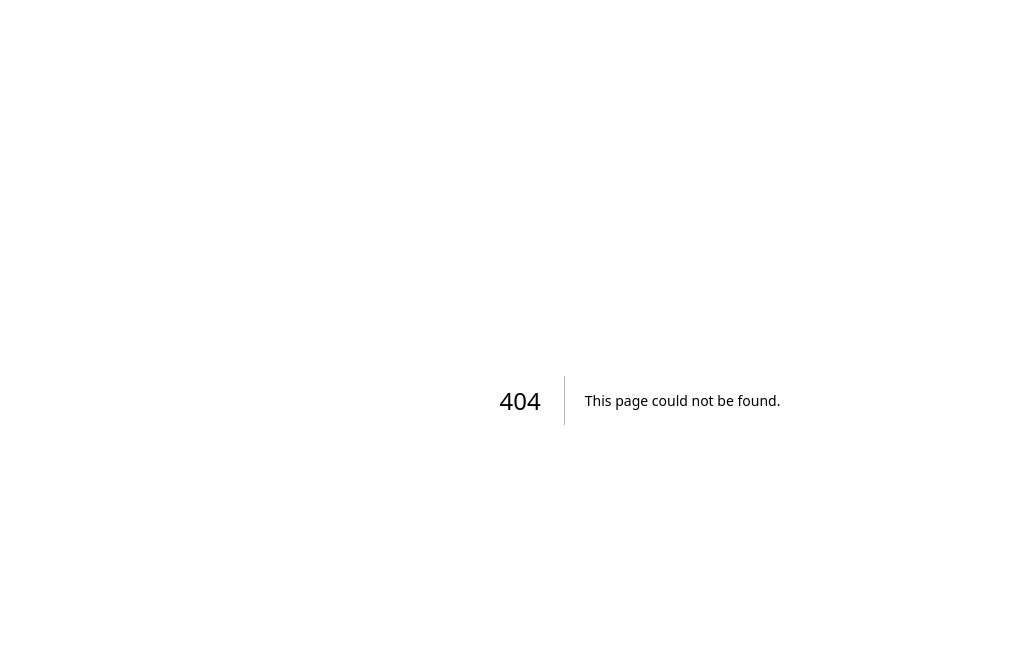
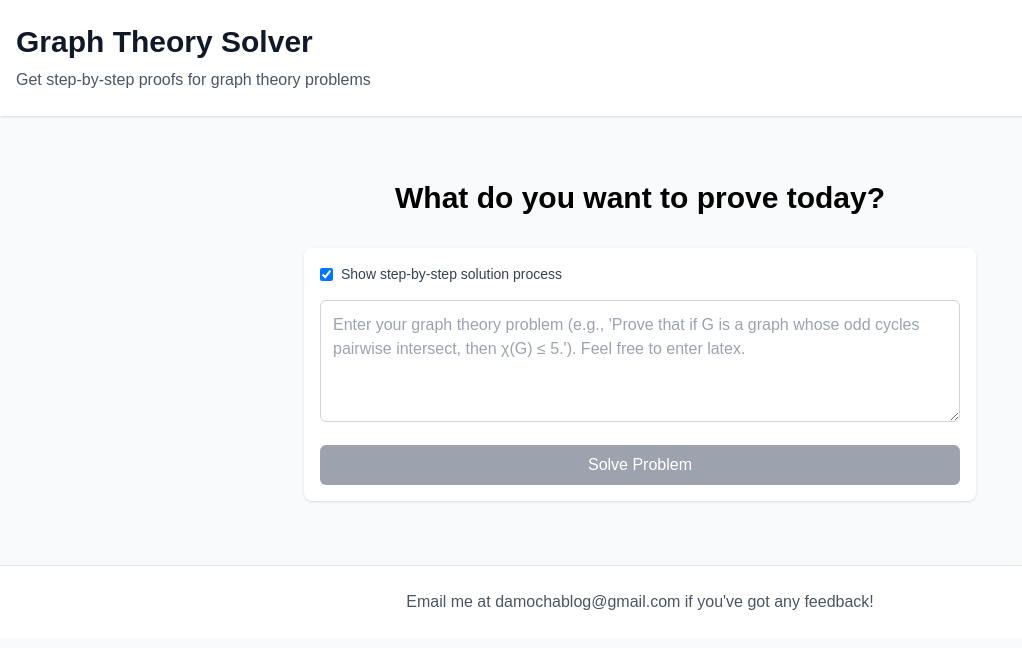
Before and after one commit to marvisbot/personal-website, a Next.js app: page /graph-theory in a window 1280 px wide. Before the commit this address had no page. Shown: the top 648 px of the page, without its empty margins (0-1022 px from the left). Built offline with nearby package versions, Linux system fonts and the light colour scheme.

Commit message:
Added problem input

```diff
--- /dev/null
+++ b/app/graph-theory/layout.tsx
@@ -0,0 +1,37 @@
+import { Metadata } from 'next';
+
+export const metadata: Metadata = {
+  title: 'Graph Theory Solver',
+  description: 'Interactive graph theory problem solver using AI-powered proof generation',
+};
+
+export default function GraphTheoryLayout({
+  children,
+}: {
+  children: React.ReactNode;
+}) {
+  return (
+    <div className="min-h-screen bg-gray-50">
+      <header className="bg-white shadow">
+        <div className="container mx-auto py-6 px-4">
+          <h1 className="text-3xl font-bold text-gray-900">
+            Graph Theory Solver
+          </h1>
+          <p className="mt-2 text-gray-600">
+            Get step-by-step proofs for graph theory problems
+          </p>
+        </div>
+      </header>
+
+      <div className="container mx-auto py-8 px-4">
+        {children}
+      </div>
+
+      <footer className="bg-white border-t mt-auto">
+        <div className="container mx-auto py-6 px-4 text-center text-gray-600">
+          <p>Email me at damochablog@gmail.com if you've got any feedback!</p>
+        </div>
+      </footer>
+    </div>
+  );
+}
--- /dev/null
+++ b/app/graph-theory/page.tsx
@@ -0,0 +1,81 @@
+'use client';
+
+import { useState } from 'react';
+import { ProblemInput } from '@/components/graph-theory/ProblemInput';
+import { Session, CreateSessionRequest } from '@/types/graph-theory';
+
+export default function GraphTheoryPage() {
+  const [session, setSession] = useState<Session | null>(null);
+  const [isLoading, setIsLoading] = useState(false);
+  const [error, setError] = useState<string | null>(null);
+
+  const handleCreateSession = async (request: CreateSessionRequest) => {
+    setIsLoading(true);
+    setError(null);
+
+    try {
+      const response = await fetch('/api/graph-theory/session', {
+        method: 'POST',
+        headers: {
+          'Content-Type': 'application/json',
+        },
+        body: JSON.stringify(request),
+      });
+
+      if (!response.ok) {
+        throw new Error('Failed to create session');
+      }
+
+      const data = await response.json();
+      setSession(data.session);
+
+      // Set up SSE connection once we have a session
+      if (data.session.id) {
+        const eventSource = new EventSource(`/api/graph-theory/session/${data.session.id}`);
+
+        eventSource.onmessage = (event) => {
+          const message = JSON.parse(event.data);
+          setSession(prev => prev ? {
+            ...prev,
+            messages: [...prev.messages, message]
+          } : null);
+        };
+
+        eventSource.onerror = () => {
+          eventSource.close();
+        };
+      }
+    } catch (err) {
+      setError(err instanceof Error ? err.message : 'An error occurred');
+    } finally {
+      setIsLoading(false);
+    }
+  };
+
+  return (
+    <main className="container mx-auto py-8 px-4">
+      <h1 className="text-3xl font-bold text-center mb-8 text-black">
+        What do you want to prove today?
+      </h1>
+
+      {!session && (
+        <ProblemInput onSubmit={handleCreateSession} isLoading={isLoading} />
+      )}
+
+      {error && (
+        <div className="mt-4 p-4 bg-red-100 text-red-700 rounded-md">
+          {error}
+        </div>
+      )}
+
+      {session && (
+        <div className="mt-8">
+          {/* We'll add MessagePanel component here later */}
+          <pre className="bg-gray-100 p-4 rounded-md">
+            {JSON.stringify(session, null, 2)}
+          </pre>
+        </div>
+      )}
+    </main>
+  );
+}
--- a/app/page.tsx
+++ /dev/null
@@ -1,101 +0,0 @@
-import Image from "next/image";
-
-export default function Home() {
-  return (
-    <div className="grid grid-rows-[20px_1fr_20px] items-center justify-items-center min-h-screen p-8 pb-20 gap-16 sm:p-20 font-[family-name:var(--font-geist-sans)]">
-      <main className="flex flex-col gap-8 row-start-2 items-center sm:items-start">
-        <Image
-          className="dark:invert"
-          src="/next.svg"
-          alt="Next.js logo"
-          width={180}
-          height={38}
-          priority
-        />
-        <ol className="list-inside list-decimal text-sm text-center sm:text-left font-[family-name:var(--font-geist-mono)]">
-          <li className="mb-2">
-            Get started by editing{" "}
-            <code className="bg-black/[.05] dark:bg-white/[.06] px-1 py-0.5 rounded font-semibold">
-              app/page.tsx
-            </code>
-            .
-          </li>
-          <li>Save and see your changes instantly.</li>
-        </ol>
-
-        <div className="flex gap-4 items-center flex-col sm:flex-row">
-          <a
-            className="rounded-full border border-solid border-transparent transition-colors flex items-center justify-center bg-foreground text-background gap-2 hover:bg-[#383838] dark:hover:bg-[#ccc] text-sm sm:text-base h-10 sm:h-12 px-4 sm:px-5"
-            href="https://vercel.com/new?utm_source=create-next-app&utm_medium=appdir-template-tw&utm_campaign=create-next-app"
-            target="_blank"
-            rel="noopener noreferrer"
-          >
-            <Image
-              className="dark:invert"
-              src="/vercel.svg"
-              alt="Vercel logomark"
-              width={20}
-              height={20}
-            />
-            Deploy now
-          </a>
-          <a
-            className="rounded-full border border-solid border-black/[.08] dark:border-white/[.145] transition-colors flex items-center justify-center hover:bg-[#f2f2f2] dark:hover:bg-[#1a1a1a] hover:border-transparent text-sm sm:text-base h-10 sm:h-12 px-4 sm:px-5 sm:min-w-44"
-            href="https://nextjs.org/docs?utm_source=create-next-app&utm_medium=appdir-template-tw&utm_campaign=create-next-app"
-            target="_blank"
-            rel="noopener noreferrer"
-          >
-            Read our docs
-          </a>
-        </div>
-      </main>
-      <footer className="row-start-3 flex gap-6 flex-wrap items-center justify-center">
-        <a
-          className="flex items-center gap-2 hover:underline hover:underline-offset-4"
-          href="https://nextjs.org/learn?utm_source=create-next-app&utm_medium=appdir-template-tw&utm_campaign=create-next-app"
-          target="_blank"
-          rel="noopener noreferrer"
-        >
-          <Image
-            aria-hidden
-            src="/file.svg"
-            alt="File icon"
-            width={16}
-            height={16}
-          />
-          Learn
-        </a>
-        <a
-          className="flex items-center gap-2 hover:underline hover:underline-offset-4"
-          href="https://vercel.com/templates?framework=next.js&utm_source=create-next-app&utm_medium=appdir-template-tw&utm_campaign=create-next-app"
-          target="_blank"
-          rel="noopener noreferrer"
-        >
-          <Image
-            aria-hidden
-            src="/window.svg"
-            alt="Window icon"
-            width={16}
-            height={16}
-          />
-          Examples
-        </a>
-        <a
-          className="flex items-center gap-2 hover:underline hover:underline-offset-4"
-          href="https://nextjs.org?utm_source=create-next-app&utm_medium=appdir-template-tw&utm_campaign=create-next-app"
-          target="_blank"
-          rel="noopener noreferrer"
-        >
-          <Image
-            aria-hidden
-            src="/globe.svg"
-            alt="Globe icon"
-            width={16}
-            height={16}
-          />
-          Go to nextjs.org →
-        </a>
-      </footer>
-    </div>
-  );
-}
--- /dev/null
+++ b/components/graph-theory/ProblemInput.tsx
@@ -0,0 +1,64 @@
+// src/components/graph-theory/ProblemInput.tsx
+
+import { useState } from 'react';
+import { CreateSessionRequest } from '@/types/graph-theory';
+
+interface ProblemInputProps {
+  onSubmit: (request: CreateSessionRequest) => void;
+  isLoading?: boolean;
+}
+
+export const ProblemInput = ({ onSubmit, isLoading = false }: ProblemInputProps) => {
+  const [problem, setProblem] = useState('');
+  const [showSteps, setShowSteps] = useState(true);
+
+  const handleSubmit = () => {
+    if (!problem.trim()) return;
+    onSubmit({
+      problem: problem.trim(),
+      showSteps
+    });
+  };
+
+  return (
+    <div className="w-full max-w-2xl mx-auto p-4 bg-white rounded-lg shadow">
+      <div className="space-y-4">
+        <div className="flex items-center space-x-2">
+          <input
+            type="checkbox"
+            id="show-steps"
+            checked={showSteps}
+            onChange={(e) => setShowSteps(e.target.checked)}
+            className="rounded text-blue-600 focus:ring-blue-500"
+          />
+          <label htmlFor="show-steps" className="text-sm text-gray-700">
+            Show step-by-step solution process
+          </label>
+        </div>
+
+        <div>
+          <textarea
+            value={problem}
+            onChange={(e) => setProblem(e.target.value)}
+            placeholder="Enter your graph theory problem (e.g., 'Prove that if G is a graph whose odd cycles pairwise intersect, then χ(G) ≤ 5.'). Feel free to enter latex."
+            rows={4}
+            className="w-full p-3 border border-gray-300 rounded-md focus:ring-2 focus:ring-blue-500 focus:border-blue-500 text-black"
+          />
+        </div>
+
+        <button
+          onClick={handleSubmit}
+          disabled={isLoading || !problem.trim()}
+          className={`w-full py-2 px-4 rounded-md text-white font-medium
+            ${isLoading || !problem.trim()
+              ? 'bg-gray-400 cursor-not-allowed'
+              : 'bg-blue-600 hover:bg-blue-700 active:bg-blue-800'
+            }
+          `}
+        >
+          {isLoading ? 'Processing...' : 'Solve Problem'}
+        </button>
+      </div>
+    </div>
+  );
+};
```
